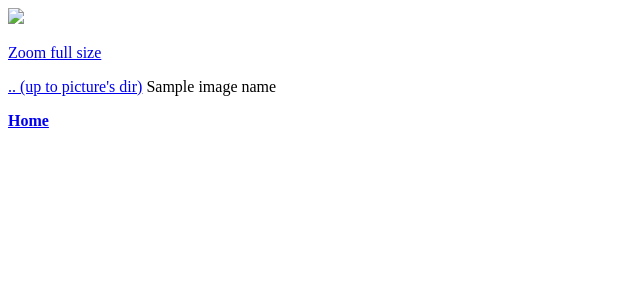
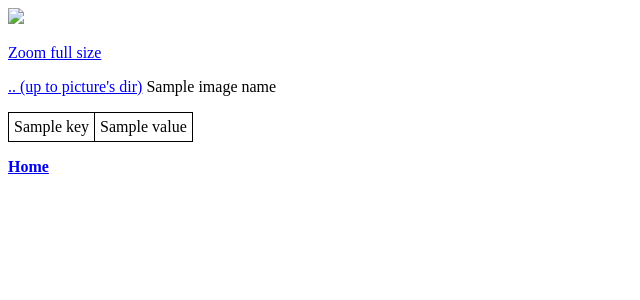
Before and after one commit to tol2000/simply_dir_viewer, a Flask app: template templates/dirpic/picture.html in a window 1280 px wide. Shown: the top 300 px of the page, without its empty margins (0-640 px from the left). Run offline with Flask 2, Linux system fonts and the light colour scheme; the template is opened without the code that fills it: most values are stand-ins (such as "Sample title", 1, 10 or a date in 2020).

Commit message:
release 3.05, added exif metadata

```diff
--- a/templates/base.html
+++ b/templates/base.html
@@ -46,6 +46,15 @@
             max-height: none;
             margin: auto;
         }
+        .exif_table {
+            max-width: 100%;
+            border: 1px solid;
+            border-collapse: collapse;
+        }
+        .exif_table_cell {
+            border: 1px solid;
+            padding: 5px;
+        }
     </style>
 </head>
 <body>
--- a/templates/dirpic/dir.html
+++ b/templates/dirpic/dir.html
@@ -13,9 +13,9 @@ Directory: {{ dir_path }}
     {% for dirs_item in dirs_items: %}
         <tr>
         {% for path, url in dirs_item: %}
-            <th class="dir_table_cell" align="left">
+            <td class="dir_table_cell" align="left">
                 <a href="{{ url }}">{{ path }}</a>
-            </th>
+            </td>
         {% endfor %}
         </tr>
     {% endfor %}
--- a/templates/dirpic/picture.html
+++ b/templates/dirpic/picture.html
@@ -11,4 +11,18 @@ Image
     <br>
     <p><a href="{{ url_for(request.endpoint, **request.view_args)[:-1] + '?' + request.query_string.decode()}}&zoom=full">Zoom full size</a></p>
     <p><a href="{{ img_subdir_link }}">.. (up to picture's dir)</a> {{image_name}}</p>
+    <div>
+        <table class="exif_table">
+        {% for key, value in exif.items() %}
+            <tr>
+                <td class="exif_table_cell" align="left">
+                    {{ key }}
+                </td>
+                <td class="exif_table_cell" align="left">
+                    {{ value }}
+                </td>
+            </tr>
+        {% endfor %}
+        </table>
+    </div>
 {% endblock %}
```
Also changed, not shown: views/dir_photos.py (+9 -3 lines).
